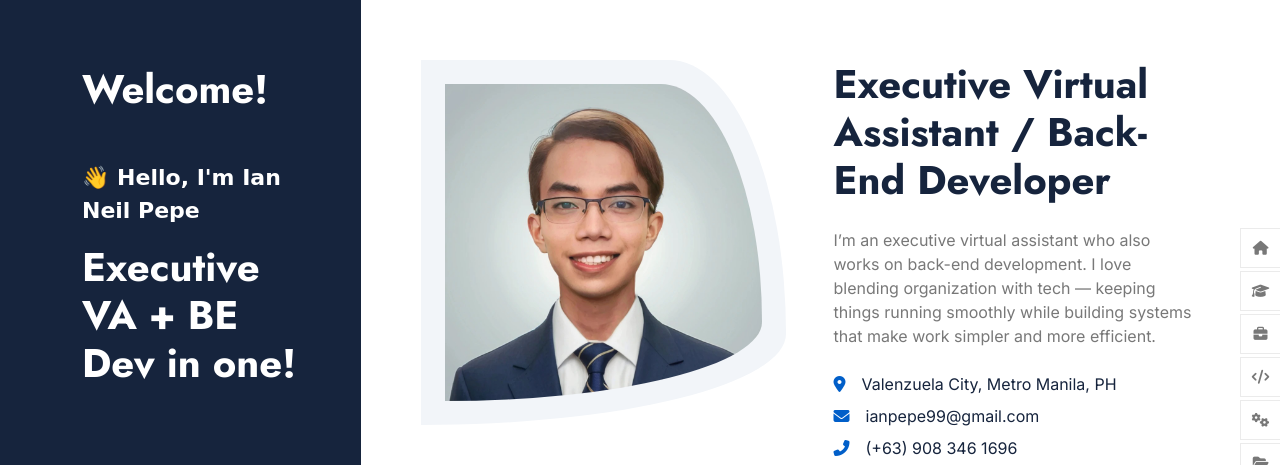
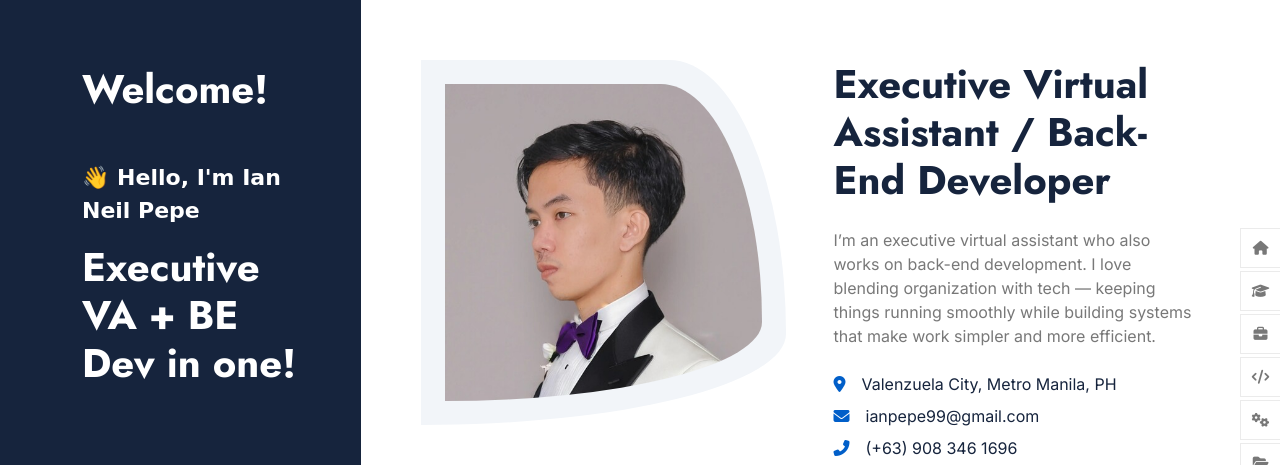
Before and after one commit to ian-nlpp/mypersonalsite, a plain HTML site: page index.html in a window 1280 px wide. Shown: the top 465 px of the page. Drawn offline with nearby package versions, Linux system fonts and the light colour scheme; a web font is replaced by a local one.

Commit message:
upload new image

```diff
--- a/index.html
+++ b/index.html
@@ -96,7 +96,7 @@
                             <div class="row g-5">
                                 <div class="col-xl-6 wow fadeInUp" data-wow-delay="0.1s">
                                     <div class="bg-light p-4" style="border-radius: 68% 32% 100% 0% / 0% 75% 25% 100%;">
-                                        <img src="img/grey-bg.jpg" class="img-fluid w-100" style="border-radius: 68% 32% 100% 0% / 0% 75% 25% 100%;" alt="Image">
+                                        <img src="img/ian.jfif" class="img-fluid w-100" style="border-radius: 68% 32% 100% 0% / 0% 75% 25% 100%;" alt="Image">
                                     </div>
                                 </div>
                                 <div class="col-xl-6 wow fadeInUp" data-wow-delay="0.3s">
```
Also changed, not shown: img/ian.jfif (added).
